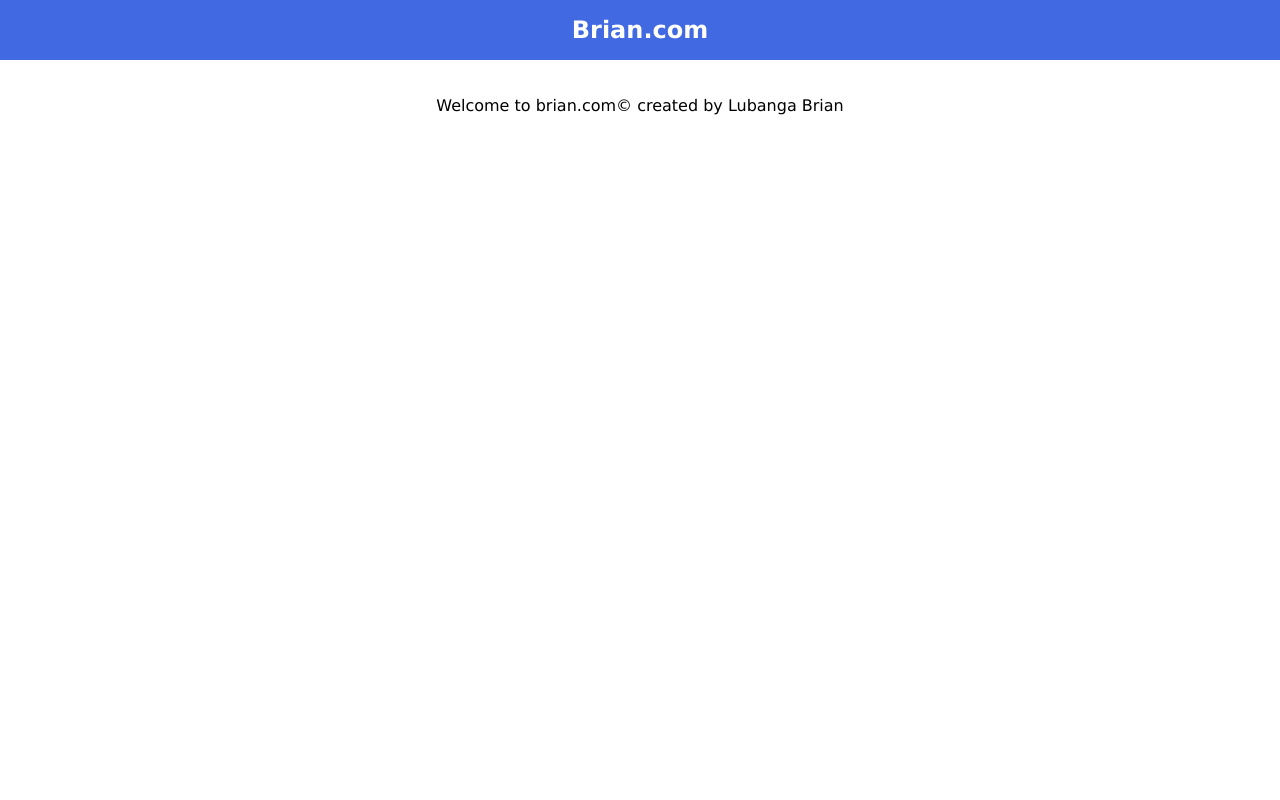
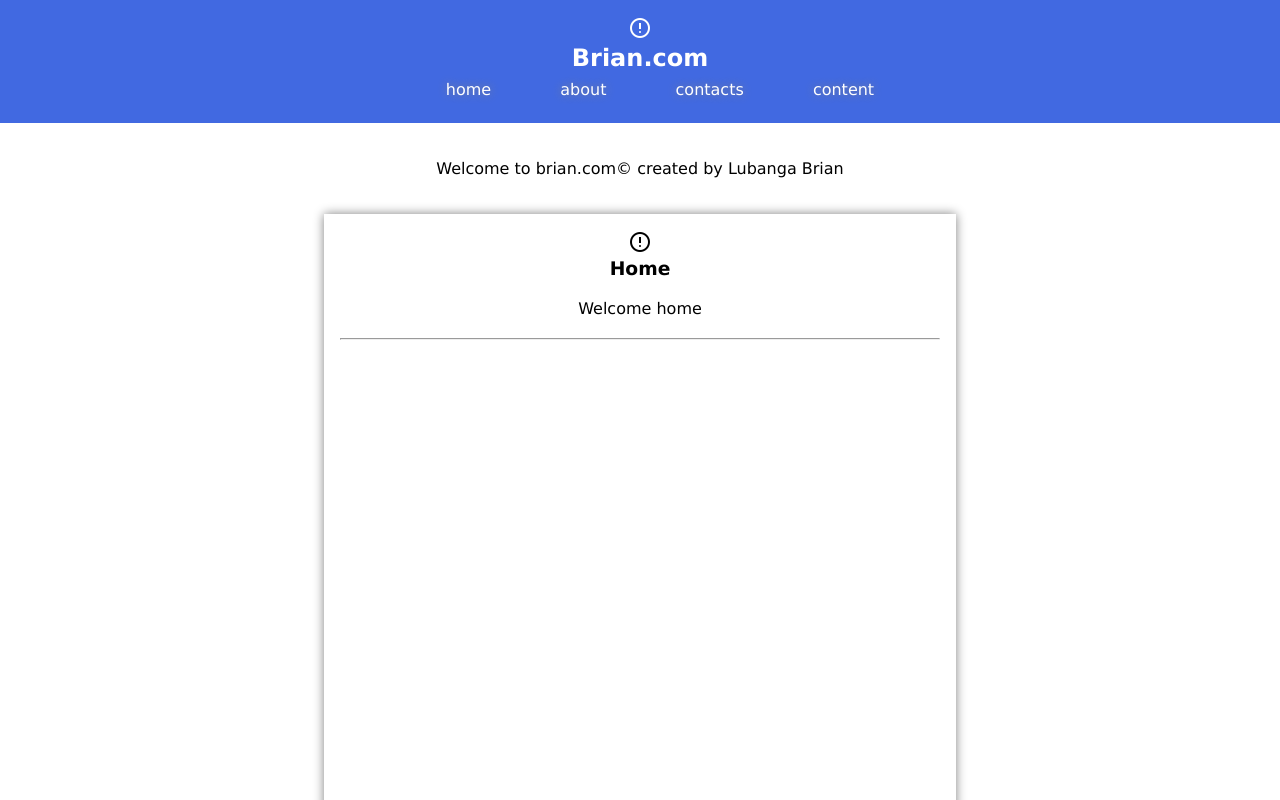
Before and after one commit to brianov-byte/programmer-brian, a plain HTML site: page brian.html in a window 1280 px wide. Shown: the top 800 px of the page. Drawn offline with nearby package versions, Linux system fonts and the light colour scheme.

Commit message:
Add files via upload

```diff
--- a/brian.html
+++ b/brian.html
@@ -4,6 +4,21 @@
     <meta http-equiv="content-type" content="text/html; charset=utf-8" />
     <meta name="viewport" content="width=device-width, initial-scale=1.0">
     <title>brian.com</title>
+  <style>
+.material-symbols-outlined {
+  font-variation-settings:
+  'FILL' 0,
+  'wght' 400,
+  'GRAD' 0,
+  'opsz' 24
+}
+</style>
+
+<link rel="stylesheet" href="https://fonts.googleapis.com/css2?family=Material+Symbols+Outlined:opsz,wght,FILL,GRAD@24,400,0,0&icon_names=home" />
+
+<link rel="stylesheet" href="https://fonts.googleapis.com/css2?family=Material+Symbols+Outlined:opsz,wght,FILL,GRAD@20..48,100..700,0..1,-50..200&icon_names=error" />
+
+
     <style type="text/css" media="all">
     *{
       margin: 0;
@@ -21,12 +36,167 @@
     p{
       padding: 20px;
     }
+    footer{
+    color: gray;
+    }
+    .container{
+    display: flex;
+    justify-content: center;
+    align-items: center;
+    flex-direction: column;
+    }
+    .box{
+    animation: wallpaper 2s linear;
+    width: 300px;
+    height: 100vh;
+    border: none;
+    box-shadow:0 0 10px gray;
+    padding: 1rem;
+    margin: 1rem;
+    }
+  ul{
+    list-style: none;
+  }
+  li{
+    display: inline-block;
+    margin: .5rem;
+  }
+  a{
+    text-decoration: none;
+    color: white;
+    text-shadow: 0 0 10px gray;
+  }
+  .nav{
+    z-index: 2;
+    position: sticky;
+    top: 0;
+  }
+
+  @keyframes wallpaper{
+    0%{
+    box-shadow:
+    0 0 50px red,
+    0 0 50px blue,
+    0 0 50px lime,
+    0 0 50px yellow
+    ;
+    }
+    25%{
+        box-shadow:
+    0 0 50px yellow,
+    0 0 50px lime,
+    0 0 50px blue,
+    0 0 50px red
+    ;
+    }
+    50%{
+        box-shadow:
+    0 0 50px lime,
+    0 0 50px red,
+    0 0 50px white,
+    0 0 50px blue
+    ;
+    }
+    70%{
+        box-shadow:
+    0 0 50px yellow,
+    0 0 50px lime,
+    0 0 50px white,
+    0 0 50px red
+    ;
+    }
+    100%{
+        box-shadow:
+    0 0 50px white,
+    0 0 50px white,
+    0 0 50px white,
+    0 0 50px white
+    ;
+    }
+  }
+    @media(min-width:700px){
+      .box{
+        width: 600px;
+      }
+      li{
+      margin-right: 2rem;
+      margin-left: 2rem;
+      }
+    }
     </style>
   </head>
   <body>
 <header>
-  <h2>Brian.com</h2>
+  <span class="material-symbols-outlined">
+error
+</span><h2>Brian.com</h2>
+<nav class="nav">
+<ul>
+  <li><a href="#home">home</a></li>
+  <li><a href="#about">about</a></li>
+  <li><a href="#contacts">contacts</a></li>
+  <li><a href="#content">content</a></li>
+</ul>
+</nav>
 </header>
 <p>Welcome to brian.com&copy; created by Lubanga Brian</p>
+
+
+
+
+
+
+
+<div class="container">
+<div class="box" id="home">
+  <span class="material-symbols-outlined">
+error
+</span>
+<h3>Home</h3>
+<p>Welcome home</p> <hr />
+
+
+</div>
+
+
+<div class="box" id="about">
+  <span class="material-symbols-outlined">
+error
+</span>
+<h3>About</h3>
+<p>Know more about us</p> <hr />
+
+
+</div>
+
+<div class="box" id="contacts">
+  <span class="material-symbols-outlined">
+error
+</span>
+<h3>Contacts</h3>
+<p>Know more about us</p> <hr />
+
+
+</div>
+
+
+<div class="box" id="content">
+  <span class="material-symbols-outlined">
+error
+</span>
+<h3>Content</h3>
+<p>Know more about us</p> <hr />
+
+
+</div>
+</div>
+
+
+<footer>
+  <hr />
+  Brian.com© <br />
+  contacts:+256708342651 <br />
+  email:lubangabrian422@gmail.com
+</footer>
   </body>
 </html>
```
